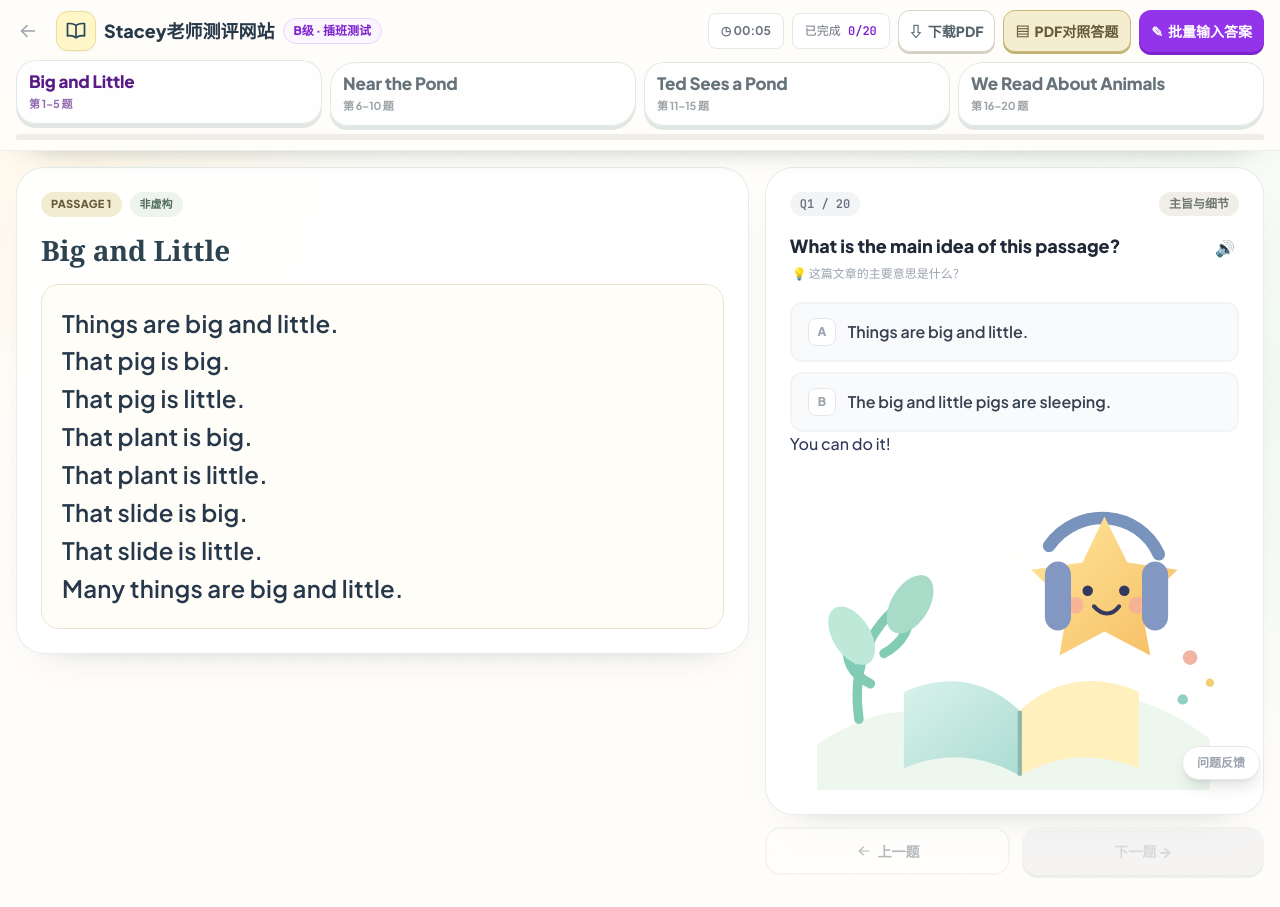
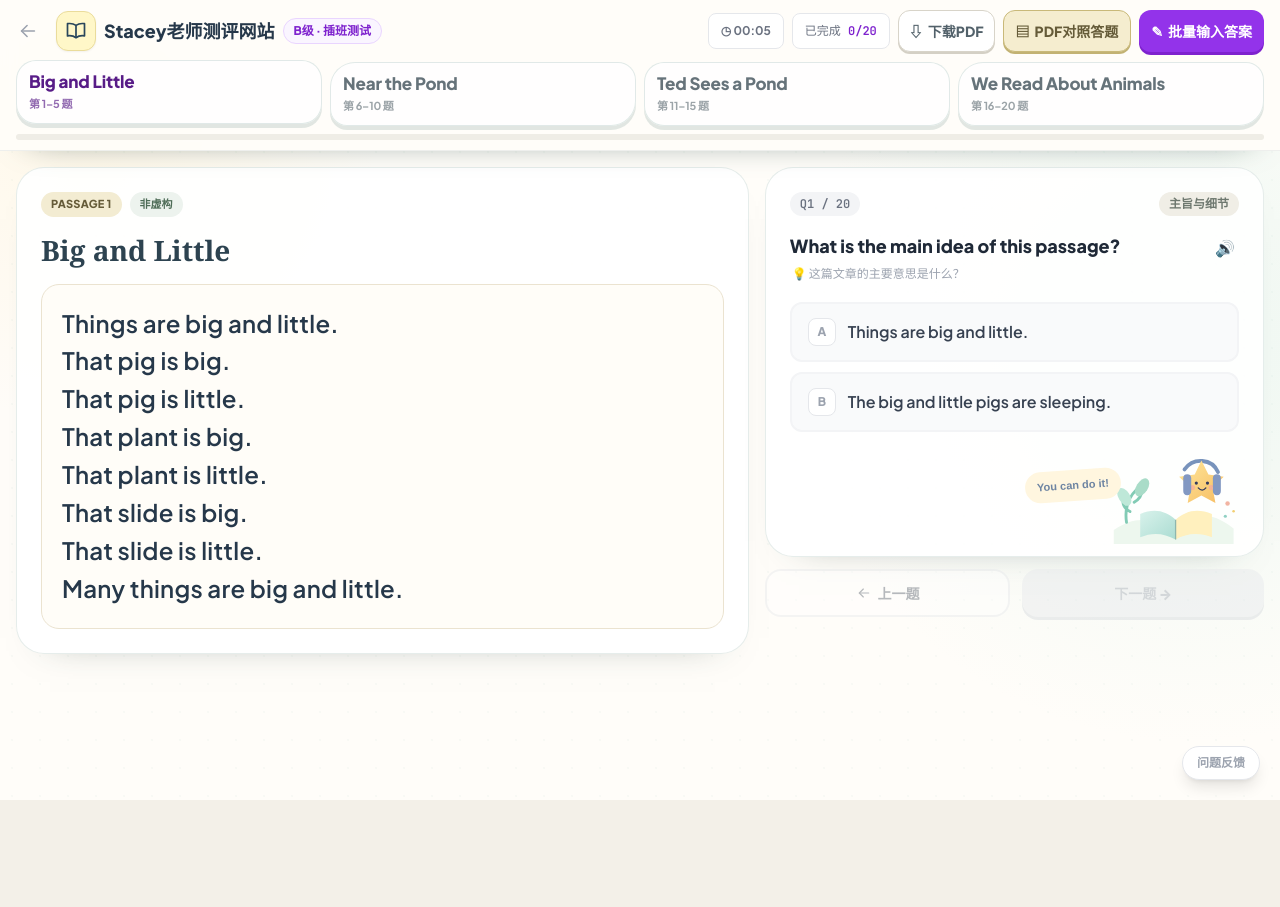
Before and after one commit to sltiti-cmd/raz-test, a React (Vite) app: page /placement/1 in a window 1280 px wide. After the commit the page ends 800 px from the top, so only its background shows below. Built offline with nearby package versions, Linux system fonts and the light colour scheme.

Commit message:
style: add subtle study buddy to question card

```diff
--- a/src/index.css
+++ b/src/index.css
@@ -809,3 +809,19 @@ body {
   box-shadow: 0 18px 36px -34px rgba(45,70,66,.5);
 }
 .raz-test-page .bg-\[\#fffdf6\] { border-color: #ebe3d0; background: #fffdf8; border-radius: 18px; }
+
+
+.question-card-shell { position: relative; overflow: hidden; }
+.question-study-buddy {
+  display: flex; align-items: flex-end; justify-content: flex-end; gap: 2px;
+  min-height: 88px; margin: 10px -4px -12px 0; color: #6d84a2;
+}
+.question-study-buddy > span {
+  align-self: center; margin-right: -18px; margin-bottom: 16px; padding: 7px 12px;
+  border-radius: 999px; background: #fff6df; font-family: 'YouYuan','幼圆',sans-serif;
+  font-size: 11px; font-weight: 800; transform: rotate(-4deg);
+}
+.question-study-buddy-art { width: 138px; height: 102px; flex: 0 0 auto; }
+@media (max-width: 1023px) {
+  .question-study-buddy { display: none; }
+}
```
